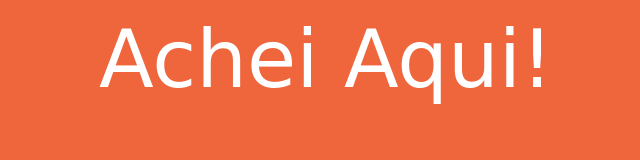
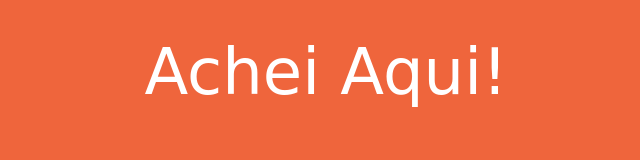
Before and after one commit to Achei-Aqui/willthala_fornecimentos, a website built with Vite: page front/index.html in a window 1280 px wide. Shown: the whole page, without its empty margins (314-954 px from the left). Built offline with nearby package versions, Linux system fonts and the light colour scheme; a web font is replaced by a local one.

Commit message:
:lipstick: alter component style

```diff
--- a/front/src/components/MainHeader/index.js
+++ b/front/src/components/MainHeader/index.js
@@ -1,11 +1,12 @@
 import './style.css';
-
+import '../../styles/tools/containers.css'
 const MainHeader = () => {
 	return /* html */ `
-		<header>
-			<h1>Achei Aqui!</h1>
-			<!-- <a href="https://vitejs.dev/guide/features.html" target="_blank">Documentation</a> -->
-		</header>
+		<div class="container">
+			<header>
+				<h1 class="main-title">Achei Aqui!</h1>
+			</header>
+		</div>
 	`;
 }
 
--- a/front/src/components/MainHeader/style.css
+++ b/front/src/components/MainHeader/style.css
@@ -1,9 +1,7 @@
-:root {
+.main-title {
   font-family: 'Cabin Sketch', cursive;
-  -webkit-font-smoothing: antialiased;
-  -moz-osx-font-smoothing: grayscale;
   text-align: center;
   color: var( --color-white );
-  font-size: 5rem;
-  margin: 20px;
+  font-size: 4rem;
+  margin-top: 40px;
 }
```
